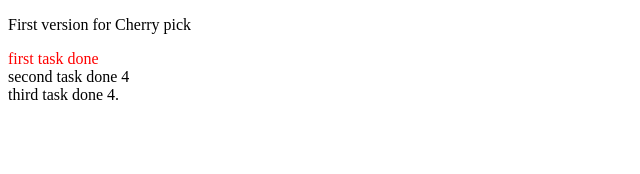
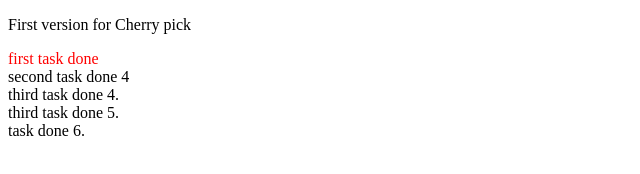
Before and after one commit to Anarr/cherrypick, a plain HTML site: page index.html in a window 1280 px wide. Shown: the whole page, without its empty margins (0-640 px from the left). Drawn offline with Linux system fonts and the light colour scheme.

Commit message:
cherry pick commit fa835dd.

```diff
--- a/index.html
+++ b/index.html
@@ -26,5 +26,15 @@
         third task done 4.
     </div>
 
+    <div id="second-task">
+        third task done 5.
+    </div>
+
+
+    <div id="second-task">
+        task done 6.
+    </div>
+
+
 </body>
 </html>
```
